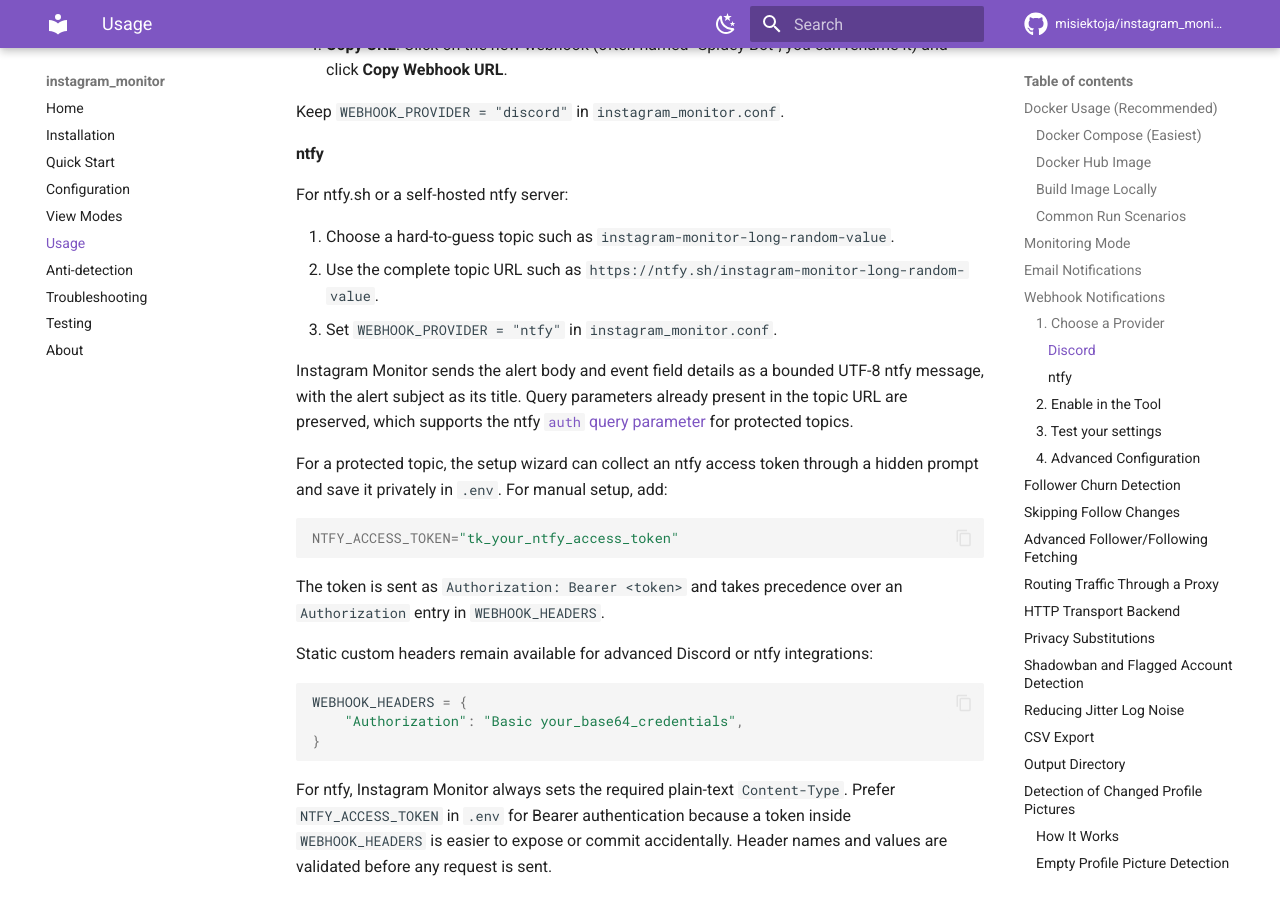
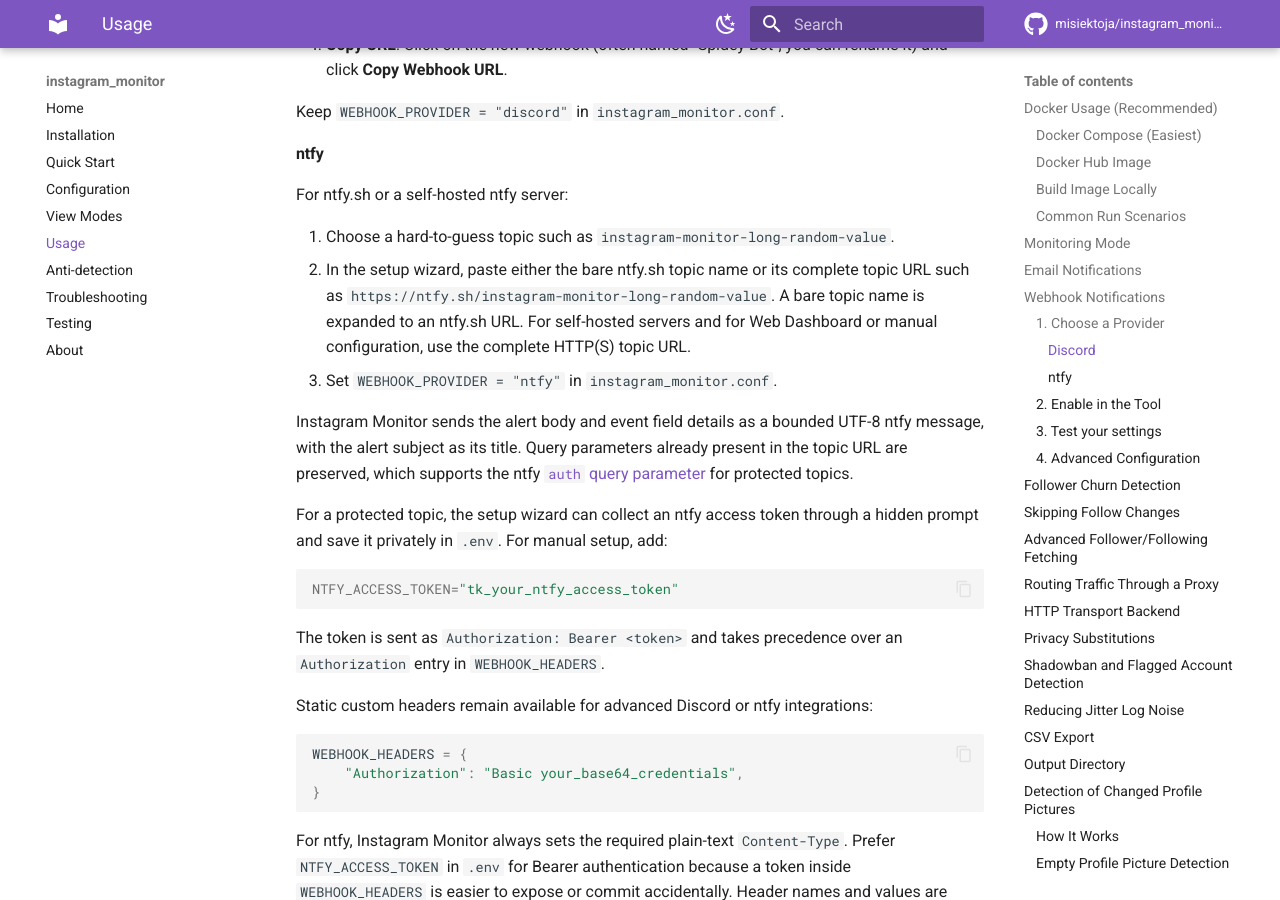
Before and after one commit to misiektoja/instagram_monitor, an MkDocs documentation site: the page built from docs/usage.md, in a window 1280 px wide and 900 px high, scrolled down 7136 px. Built offline with MkDocs 1.6.1 and Material for MkDocs 9.7.7, drawn with Linux system fonts in a browser that asks for light colours; comment, search, counter and statistics services are not loaded.

Commit message:
docs(ntfy): explain bare topic setup

```diff
--- a/docs/usage.md
+++ b/docs/usage.md
@@ -268,7 +268,7 @@
 For ntfy.sh or a self-hosted ntfy server:
 
 1. Choose a hard-to-guess topic such as `instagram-monitor-long-random-value`.
-2. Use the complete topic URL such as `https://ntfy.sh/instagram-monitor-long-random-value`.
+2. In the setup wizard, paste either the bare ntfy.sh topic name or its complete topic URL such as `https://ntfy.sh/instagram-monitor-long-random-value`. A bare topic name is expanded to an ntfy.sh URL. For self-hosted servers and for Web Dashboard or manual configuration, use the complete HTTP(S) topic URL.
 3. Set `WEBHOOK_PROVIDER = "ntfy"` in `instagram_monitor.conf`.
 
 Instagram Monitor sends the alert body and event field details as a bounded UTF-8 ntfy message, with the alert subject as its title. Query parameters already present in the topic URL are preserved, which supports the ntfy [`auth` query parameter](https://docs.ntfy.sh/publish/#authentication) for protected topics.
```
